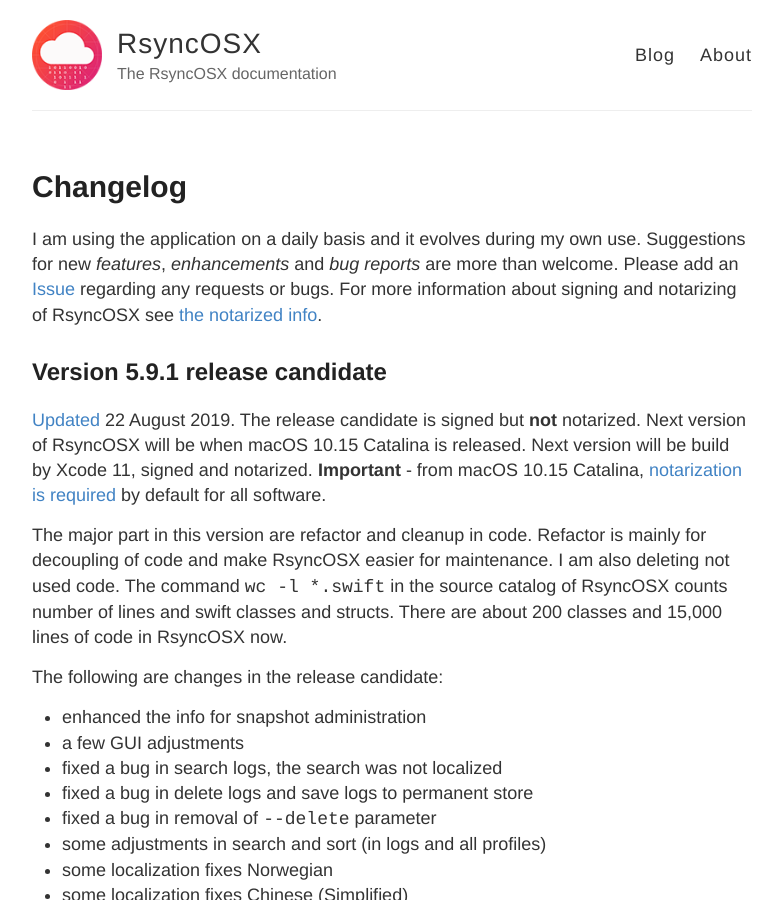
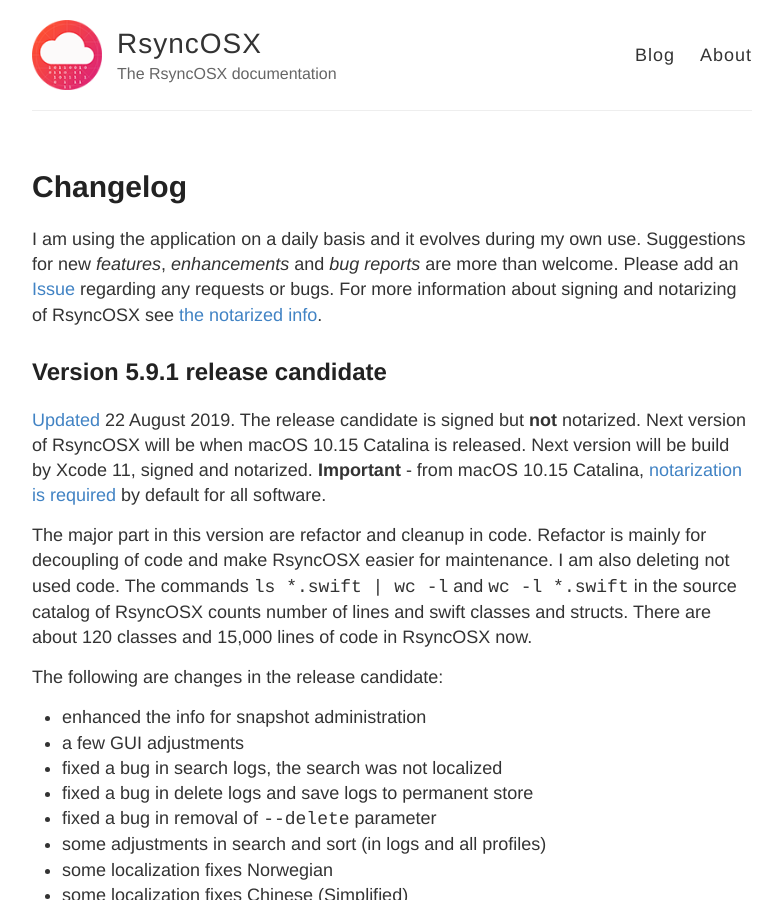
Before and after one commit to d2s/Documentation, a Jekyll site: the page built from _posts/2018-04-10-Changelog.md, in a window 1280 px wide and 900 px high. Shown: the whole window, without its empty margins (248-1030 px from the left). Built offline with Jekyll 4.4.1, drawn with Linux system fonts in a browser that asks for light colours.

Commit message:
Update 2018-04-10-Changelog.md

```diff
--- a/_posts/2018-04-10-Changelog.md
+++ b/_posts/2018-04-10-Changelog.md
@@ -9,7 +9,7 @@ I am using the application on a daily basis and it evolves during my own use. Su
 
 [Updated](https://github.com/rsyncOSX/RsyncOSX/releases/tag/v5.9.1rc) 22 August 2019. The release candidate is signed but **not** notarized. Next version of RsyncOSX will be when macOS 10.15 Catalina is released. Next version will be build by Xcode 11, signed and notarized. **Important** - from macOS 10.15 Catalina, [notarization is required](/Notarized) by default for all software.
 
-The major part in this version are refactor and cleanup in code. Refactor is mainly for decoupling of code and make RsyncOSX easier for maintenance. I am also deleting not used code. The command `wc  -l *.swift` in the source catalog of RsyncOSX counts number of lines and swift classes and structs. There are about 200 classes and 15,000 lines of code in RsyncOSX now.
+The major part in this version are refactor and cleanup in code. Refactor is mainly for decoupling of code and make RsyncOSX easier for maintenance. I am also deleting not used code. The commands `ls *.swift | wc -l` and `wc -l *.swift` in the source catalog of RsyncOSX counts number of lines and swift classes and structs. There are about 120 classes and 15,000 lines of code in RsyncOSX now.
 
 The following are changes in the release candidate:
 
```
